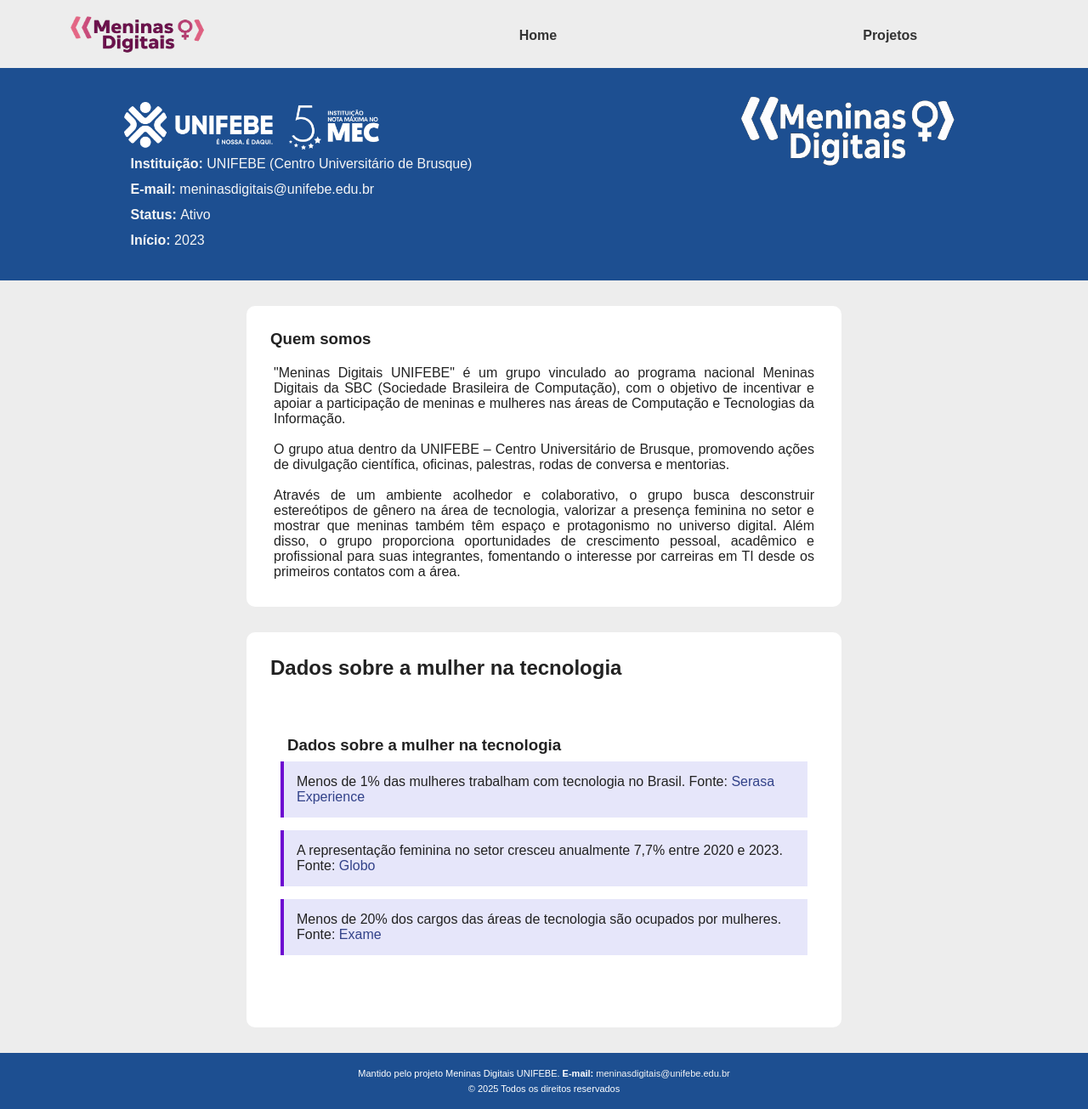
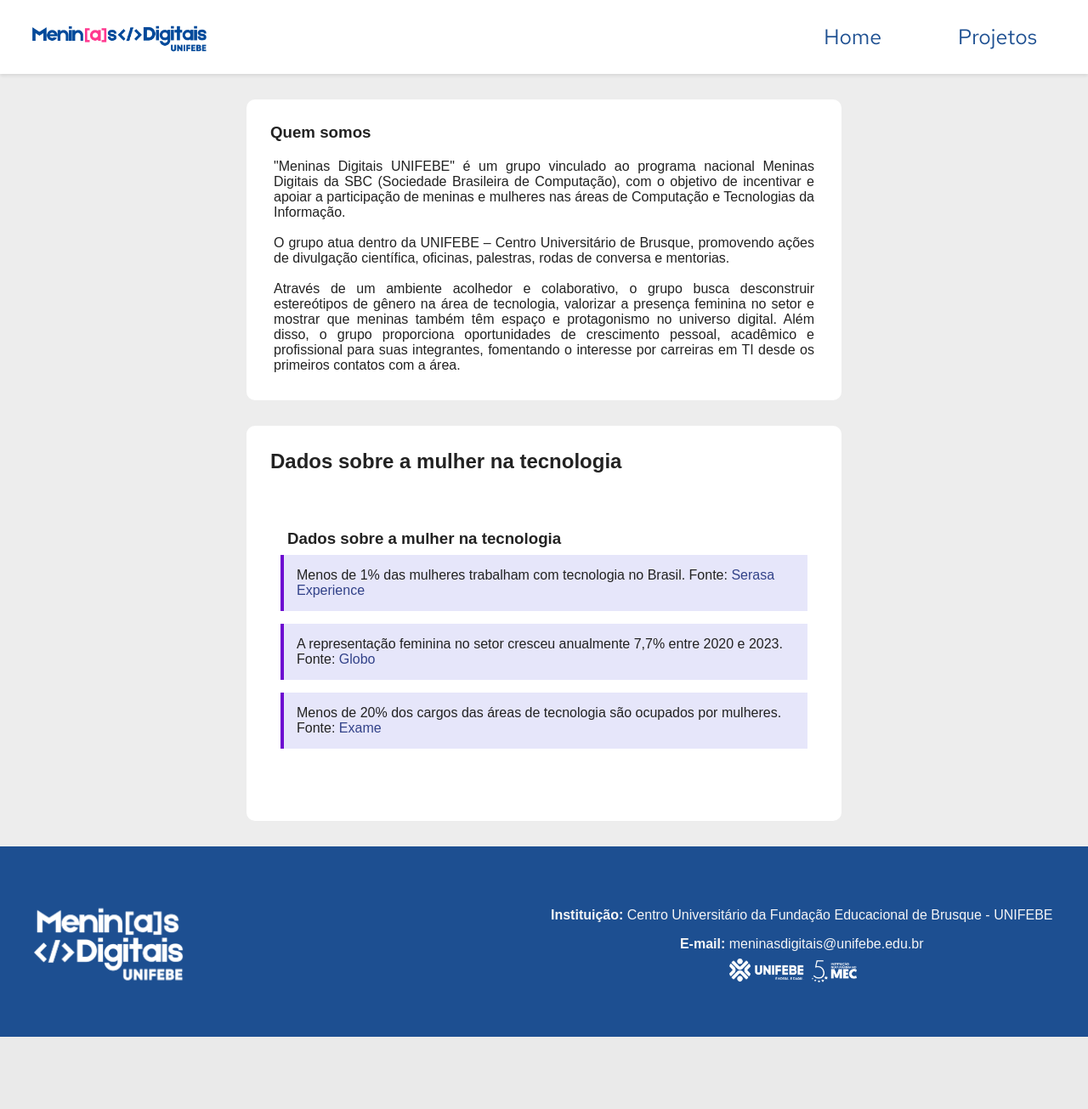
Before and after one commit to Sistemas-de-Informacao-UNIFEBE/meninas-digitais, a PHP site: page / in a window 1280 px wide. Shown: the whole page at 85% size. After the commit the page ends 1220 px from the top, so only its background shows below. Run offline with PHP 8.4, Linux system fonts and the light colour scheme.

Commit message:
Atualização no index

```diff
--- a/index.html
+++ b/index.html
@@ -6,39 +6,29 @@
     <meta name="viewport" content="width=device-width, initial-scale=1.0">
     <title>Meninas Digitais</title>
     <link rel="stylesheet" href="style.css">
+    <!--Google fonts-->
+    <link rel="preconnect" href="https://fonts.googleapis.com">
+    <link rel="preconnect" href="https://fonts.gstatic.com" crossorigin>
+    <link href="https://fonts.googleapis.com/css2?family=Red+Hat+Text:ital,wght@0,300..700;1,300..700&display=swap" rel="stylesheet">
 </head>
 
 <body>
     <header> <!-- barra de navegação -->
         <nav>
-            <img src="assets/images/Meninasdigitaissemfundos.png" alt="Logo" width="180px" id="logo">
-            <a href="index.html">Home</a> <!-- link para navegar entre as páginas -->
-            <a href="projetos.html">Projetos</a> <!-- link para navegar entre as páginas -->
+            <div class="nav-logo">
+                <img src="assets/images/Logo variação 1 - Horizontal.png" alt="Logo" width="180px" id="logo">
+            </div>
+            <div class="nav-links">
+                <a href="index.html">Home</a> <!-- link para navegar entre as páginas -->
+                <a href="projetos.html">Projetos</a> <!-- link para navegar entre as páginas -->
+            </div>
         </nav>
     </header>
 
     <main>
-        <section id="banner" class="inicio"> <!-- banner inicial -->
-
-            <div class="secaodireita">
-                <img class="logo-unifebe" src="./assets/images/unifebe-logo-horizontal.webp"
-                    alt="Logo unifebe do projeto Meninas digitais">
-
-                <p class="text"><b>Instituição: </b> UNIFEBE (Centro Universitário de Brusque)</p>
-                <p class="text"><b>E-mail: </b> <a
-                        href="mailto: meninasdigitais@unifebe.edu.br">meninasdigitais@unifebe.edu.br</a>
-                </p>
-                <p class="text"><b>Status: </b> Ativo</p>
-                <p class="text"><b>Início: </b> 2023</p>
-            </div>
-
-            <img class="logo-meninas" src="./assets/images/Meninasdigitais-embranco.semfundos.png"
-                alt="Meninas Digitais Logo" />
-            <!--Logo das meninas digitais-->
-        </section>
 
         <section id="descricao" class="meio"> <!-- seção da descrição geral -->
-            <h3 id="titulo1" class="text"><b>Quem somos</b></h3>
+             <h3 id="titulo1" class="text"><b>Quem somos</b></h3>
 
             <p id="descricao1" class="text">
                 "Meninas Digitais UNIFEBE" é um grupo vinculado ao programa nacional Meninas Digitais da SBC (Sociedade
@@ -94,13 +84,15 @@
 
 
 
-    <footer> <!--Rodapé da página das meninas digitais-->
-        <div class="footer-section">
-            <p>Mantido pelo projeto Meninas Digitais UNIFEBE. <b>E-mail: </b>
-                <a href="mailto:meninasdigitais@unifebe.edu.br">meninasdigitais@unifebe.edu.br</a>
-            </p>
-            <p>© 2025 Todos os direitos reservados</p>
-        </div>
+    <footer> <!--Rodapé da página das meninas digitais--><!-- banner inicial -->
+            <div class="footer-img">
+                <img src="./assets/images/Logo variação 6 - Vertical.png"alt="Logo unifebe do projeto Meninas digitais">
+            </div>
+            <div class="footer-text">
+                <p class="text"><b>Instituição: </b> Centro Universitário da Fundação Educacional de Brusque - UNIFEBE</p>
+                <p class="text"><b>E-mail: </b> <a href="mailto: meninasdigitais@unifebe.edu.br">meninasdigitais@unifebe.edu.br</a></p>
+                <img src="./assets/images/unifebe-logo-horizontal.webp" alt="Meninas Digitais Logo" />
+            </div>
     </footer>
 </body>
 
--- a/style.css
+++ b/style.css
@@ -17,30 +17,39 @@
 /* Barra de navegação */
 nav {
   width: 100%;
-  background-color: #ededed; /* ajuste na cor de fundo do nav*/
-  color: white;
-  padding: 10px 130px 10px 0px;
-  /* permite que a barra de navegação fique centralizada mesmo com a diferença de tamanho da logo */
-  text-align: left;
+  background-color: white;
+  box-shadow: 0 2px 4px rgba(0, 0, 0, 0.1);
+  padding: 2% 0 2% 0;
   display: flex;
+  justify-content: space-between;
+  text-align: center;
   align-items: center;
-  justify-content: center;
-  gap: 350px;
-  /* espaço entre a logo e o links */
 }
 
-/* Imagem da barra de navegação */
-nav img {
-  height: 60px;
+.nav-logo{
+  width: 50%;
+  display: flex;
+  justify-content:flex-start;
+}
+.nav-logo img{
+  width: 40%;
+  height: auto;
+  padding: 0 0 0 25px;
+}
+/* Links da barra de navegação */
+.nav-links {
+display: flex;
+justify-content: center;
 }
 
-/* Links da barra de navegação */
-nav a {
-  color: #333;
+.nav-links a{
+  color: #1d4f91;
   text-decoration: none;
-  font-weight: bold;
   margin-left: 10px;
+  padding: 0 60px 0 20px;
   transition: color 0.3s;
+  font-size: 25px;
+  font-family: "Red Hat Text", sans-serif;
 }
 
 /* Mudança dos links quando passa o mouse */
@@ -133,12 +142,44 @@
   text-align: center;
   position: static;
   margin-top: 20px;
+  display: flex;
+  justify-content: flex-start;
+  flex-direction: row;
 }
 
-.footer-section {
-  max-width: 1200px;
-  margin: 0 auto;
-  padding: 0 10px;
+.footer-img {
+  display: flex;
+  justify-content: flex-start;
+  width: 50%;
+}
+
+.footer-img img {
+  width: 35%;
+  height: auto;
+  margin-right: 20px;
+  padding: 0 0 0 30px;
+}
+
+.footer-text{
+  display: flex;
+  justify-content: center;
+  flex-direction: column;
+  text-align: left;
+  align-items: center;
+
+
+
+}
+
+.footer-text p {
+  font-size: 16px;
+  color: #f5f5f5;
+}
+
+.footer-text img {
+  width: 150px;
+  height: auto;
+  margin-right: 20px;
 }
 
 footer p {
@@ -195,11 +236,6 @@
     /* Importante para quebrar em telas menores */
   }
 
-  nav img {
-    height: 45px;
-    width: auto;
-  }
-
   nav a {
     display: block;
     margin: 5px 0;
```
Also changed, not shown: assets/images/Logo variação 1 - Horizontal.png (added), assets/images/Logo variação 1 - Vertical.png (added), assets/images/Logo variação 2 - Horizontal.png (added), assets/images/Logo variação 2 - Vertical.png (added), assets/images/Logo variação 3 - Horizontal.png (added), assets/images/Logo variação 3 - Vertical.png (added), assets/images/Logo variação 4 - Horizontal.png (added), assets/images/Logo variação 4 - Vertical.png (added), assets/images/Logo variação 5 - Horizontal.png (added), assets/images/Logo variação 5 - Vertical.png (added), assets/images/Logo variação 6 - Horizontal.png (added), assets/images/Logo variação 6 - Vertical.png (added), assets/images/Meninasdigitais-embranco.semfundos.png (deleted), assets/images/Meninasdigitaissemfundos.png (deleted), 2 more files.
